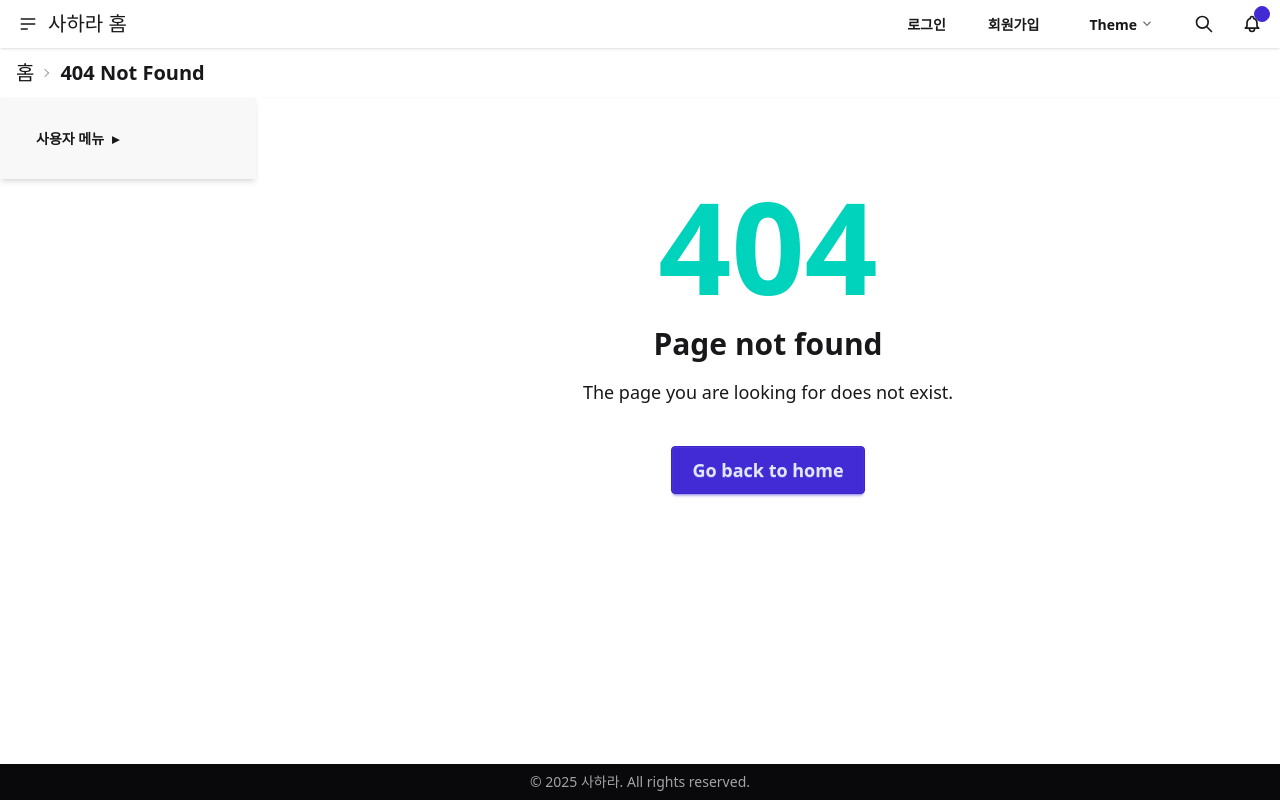
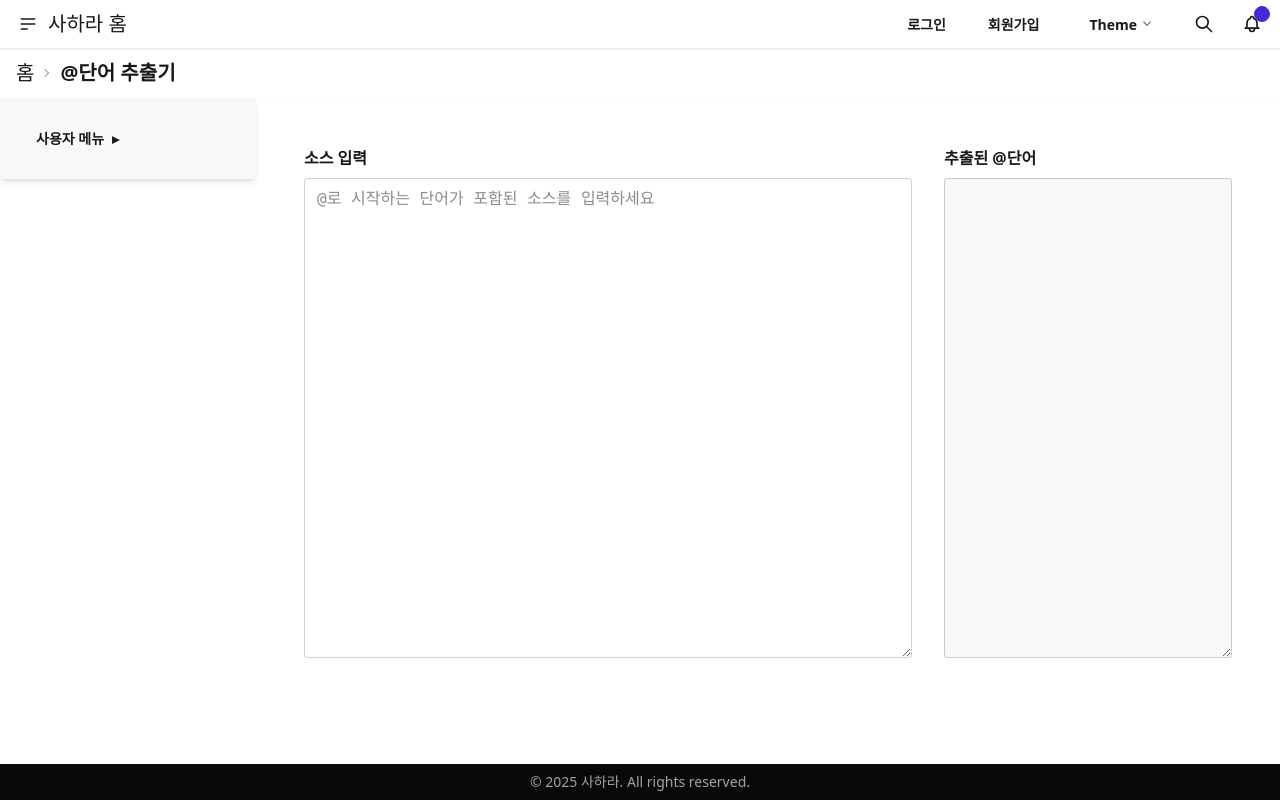
Before and after one commit to mrjung72/my-vite-vue3-sass-tailwind-app, a Vue app: page /extract-atwords in a window 1280 px wide. Before the commit this address had no page. Built offline with nearby package versions, Linux system fonts and the light colour scheme.

Commit message:
@단어 추출기 화면 신규 적용

```diff
--- a/src/components/SidebarTree.vue
+++ b/src/components/SidebarTree.vue
@@ -15,6 +15,7 @@ const menu = ref([
       { label: 'DB 목록', route: '/servers/dblist', requiresLogin: true },
       { label: '게시판', route: '/board', requiresLogin: true },
       { label: '테이블명 추출기', route: '/extract-tables' },
+      { label: '@단어 추출기', route: '/extract-atwords' },
     ],
   },
 ])
--- a/src/router/routes.js
+++ b/src/router/routes.js
@@ -112,4 +112,10 @@ export default [
 		component: () => import('@/views/ExtractTableNamesView.vue'),
 		meta: { title: '테이블명 추출기' },
 	},
+	{
+		path: '/extract-atwords',
+		name: 'extract-atwords',
+		component: () => import('@/views/ExtractAtWordsView.vue'),
+		meta: { title: '@단어 추출기' },
+	},
 ];
--- /dev/null
+++ b/src/views/ExtractAtWordsView.vue
@@ -0,0 +1,37 @@
+<template>
+  <div class="max-w-6xl mx-auto p-8 grid grid-cols-1 md:grid-cols-6 gap-8">
+    <div class="md:col-span-4">
+      <label class="block font-bold mb-2">소스 입력</label>
+      <textarea v-model="input" class="textarea textarea-bordered w-full h-120" placeholder="@로 시작하는 단어가 포함된 소스를 입력하세요"></textarea>
+    </div>
+    <div class="md:col-span-2">
+      <label class="block font-bold mb-2">추출된 @단어</label>
+      <textarea class="textarea textarea-bordered w-full h-120 bg-base-200" readonly :value="atWords.join('\n')"></textarea>
+    </div>
+  </div>
+</template>
+
+<script setup>
+import { ref, computed } from 'vue'
+
+const input = ref('')
+
+const atWords = computed(() => {
+  if (!input.value) return []
+  // @로 시작하는 단어 추출 (예: @user, @param)
+  const regex = /@[\w]+/g
+  const found = new Set()
+  let match
+  while ((match = regex.exec(input.value)) !== null) {
+    found.add(match[0])
+  }
+  return Array.from(found)
+})
+</script>
+
+<style scoped>
+.textarea {
+  font-family: 'Fira Mono', 'Consolas', 'Menlo', monospace;
+  font-size: 1rem;
+}
+</style>
```
